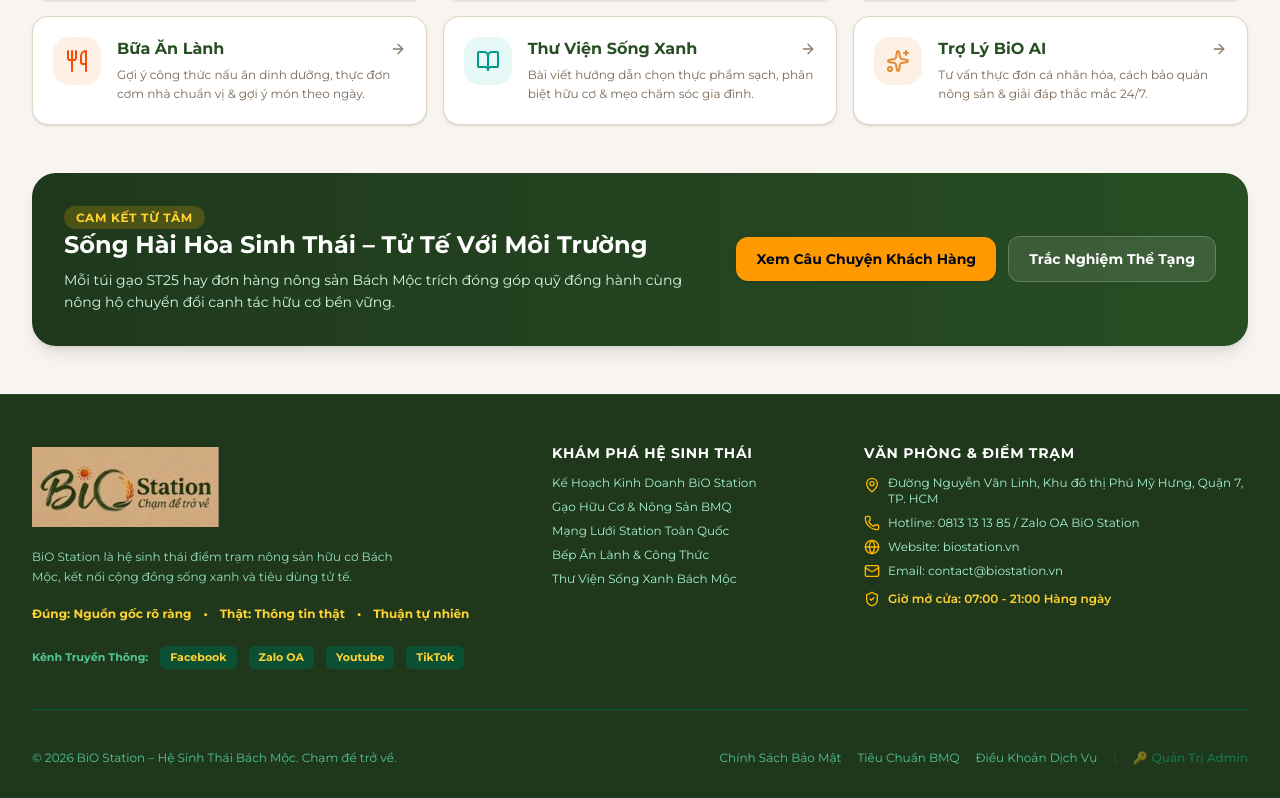
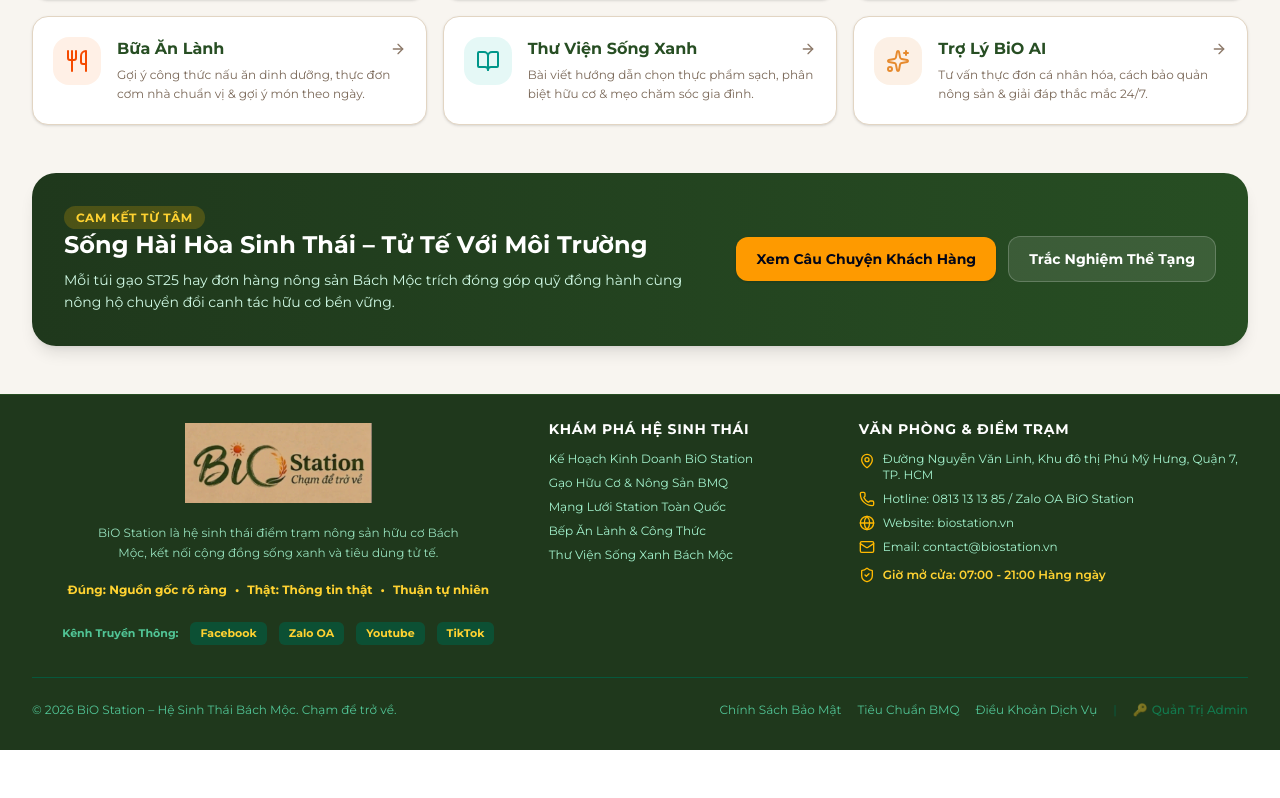
Before and after one commit to xuanhien2906/biostation, a React (Vite) app: page / in a window 1280 px wide. Shown: the part 3683-4481 px from the top of the page. After the commit the page ends 4433 px from the top, so only its background shows below. Built offline with nearby package versions, Linux system fonts and the light colour scheme; a web font is replaced by a local one.

Commit message:
Center footer brand column and reduce padding

```diff
--- a/src/components/BioStationLogo.tsx
+++ b/src/components/BioStationLogo.tsx
@@ -41,10 +41,10 @@
   };
 
   return (
-    <div className={`inline-flex flex-col ${isDark ? 'items-start' : 'items-center'} justify-center ${className}`}>
+    <div className={`inline-flex flex-col items-center justify-center ${className}`}>
       <div className="flex items-center gap-3">
         {isImageMode ? (
-          <div className={`relative flex ${isDark ? 'items-start justify-start' : 'items-center justify-center shrink-0'} overflow-visible py-1`}>
+          <div className={`relative flex items-center justify-center shrink-0 overflow-visible py-1`}>
             <img
               src={imageUrl}
               alt={brandConfig.logoMainText || 'Logo'}
--- a/src/components/Footer.tsx
+++ b/src/components/Footer.tsx
@@ -21,18 +21,19 @@
   };
 
   return (
-    <footer className="bg-[#1f381c] text-emerald-100 border-t border-[#274e23] pt-12 pb-8" style={{ backgroundColor: 'var(--footer-bg, #1f381c)' }}>
-      <div className="max-w-7xl mx-auto px-4 sm:px-6 lg:px-8 space-y-10">
-        <div className="grid grid-cols-1 md:grid-cols-2 lg:grid-cols-12 gap-8 pb-10 border-b border-emerald-800/80">
+    <footer className="bg-[#1f381c] text-emerald-100 border-t border-[#274e23] pt-6 pb-8" style={{ backgroundColor: 'var(--footer-bg, #1f381c)' }}>
+      <div className="max-w-7xl mx-auto px-4 sm:px-6 lg:px-8 space-y-6">
+        <div className="grid grid-cols-1 md:grid-cols-2 lg:grid-cols-12 gap-6 pb-8 border-b border-emerald-800/80">
           {/* Brand Info */}
-          <div className="lg:col-span-5 space-y-4">
+          <div className="lg:col-span-5 space-y-4 flex flex-col items-center text-center lg:items-start lg:text-left">
+            <div className="flex flex-col items-center text-center space-y-4 w-full">
               <BioStationLogo variant="dark" showSlogan={true} />
 
               <p className="text-xs text-emerald-200/90 leading-relaxed max-w-sm">
                 {brandConfig.footerDescription || brandConfig.subSlogan}
               </p>
 
-            <div className="flex items-center gap-3 text-xs text-amber-300 font-bold pt-1">
+              <div className="flex flex-wrap items-center justify-center gap-2 text-xs text-amber-300 font-bold pt-1">
                 <span>Đúng: Nguồn gốc rõ ràng</span>
                 <span>•</span>
                 <span>Thật: Thông tin thật</span>
@@ -42,7 +43,7 @@
 
               {/* Social Links if present */}
               {(brandConfig.socialFacebook || brandConfig.socialZalo || brandConfig.socialYoutube || brandConfig.socialTiktok) && (
-              <div className="flex items-center gap-3 pt-2 text-xs">
+                <div className="flex flex-wrap items-center justify-center gap-3 pt-2 text-xs">
                 <span className="text-emerald-300/80 text-[11px] font-bold">Kênh Truyền Thông:</span>
                 {brandConfig.socialFacebook && (
                   <a href={brandConfig.socialFacebook} target="_blank" rel="noopener noreferrer" className="px-2.5 py-1 rounded-md bg-emerald-800/60 hover:bg-emerald-700 text-amber-300 font-bold text-[11px] transition-colors">
@@ -66,6 +67,7 @@
                 )}
               </div>
             )}
+            </div>
           </div>
 
           {/* Quick Navigation Links */}
```
Lines whose indentation alone changed are shown as unchanged.
